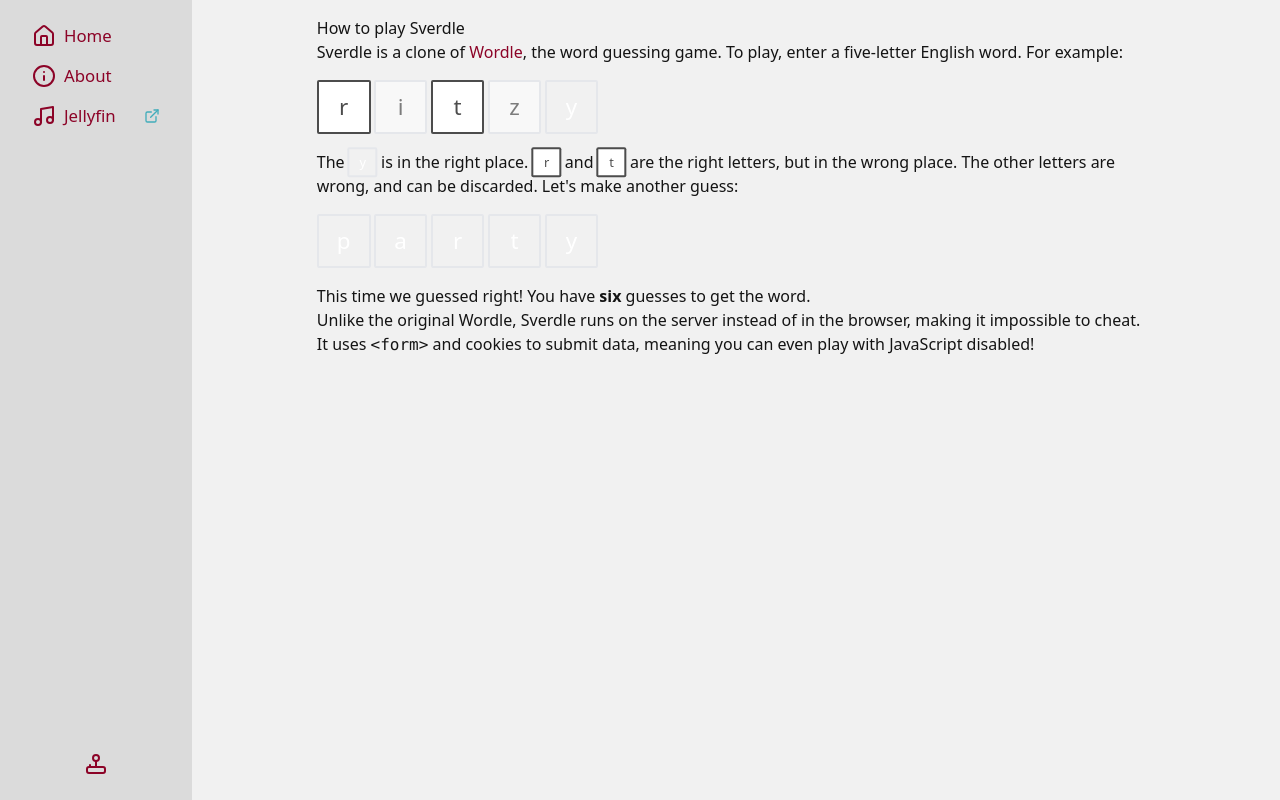
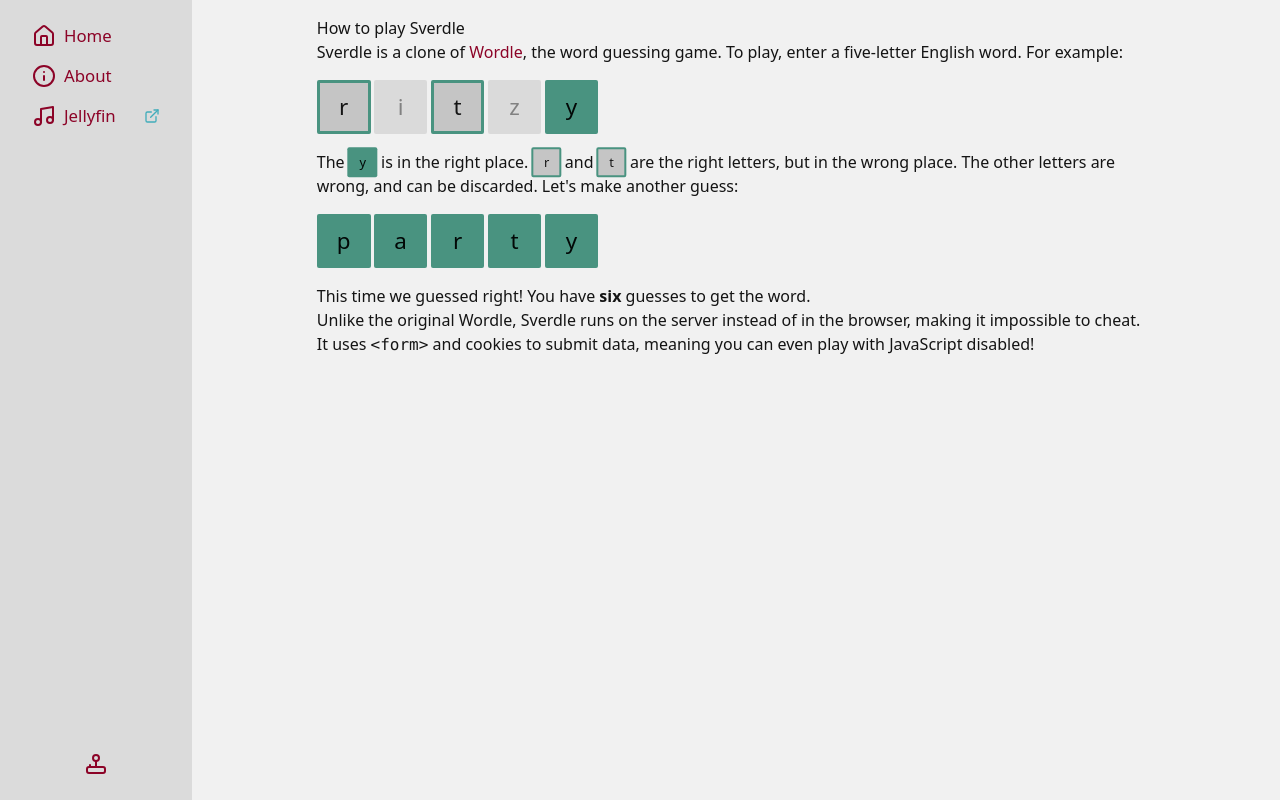
Before and after one commit to ananaso/adavidson.us, a SvelteKit app: page /sverdle/how-to-play in a window 1280 px wide. Built offline with nearby package versions, Linux system fonts and the light colour scheme.

Commit message:
update sverdle to look okay with daisyui themes

```diff
--- a/src/routes/sverdle/+page.svelte
+++ b/src/routes/sverdle/+page.svelte
@@ -274,9 +274,10 @@
 		content: 'i';
 		display: inline-block;
 		font-size: 0.8em;
-		font-weight: 200;
-		width: 1.2em;
-		height: 1.2em;
+		font-weight: 400;
+		width: 1.4em;
+		height: 1.4em;
+		padding: 0.2em;
 		line-height: 1;
 		border: 1.5px solid oklch(var(--in));
 		border-radius: 50%;
--- a/src/routes/sverdle/how-to-play/+page.svelte
+++ b/src/routes/sverdle/how-to-play/+page.svelte
@@ -51,26 +51,25 @@
 		font-size: 0.8em;
 		width: 2.4em;
 		height: 2.4em;
-		background-color: white;
+		background-color: oklch(var(--b3));
+		color: oklch(var(--bc));
 		box-sizing: border-box;
+		border: none;
 		border-radius: 2px;
-		border-width: 2px;
-		color: rgba(0, 0, 0, 0.7);
 	}
 
 	.missing {
-		background: rgba(255, 255, 255, 0.5);
-		color: rgba(0, 0, 0, 0.5);
+		opacity: 0.5;
 	}
 
 	.close {
 		border-style: solid;
-		border-color: var(--color-theme-2);
+		border-color: oklch(var(--su));
 	}
 
 	.exact {
-		background: var(--color-theme-2);
-		color: white;
+		background: oklch(var(--su));
+		color: oklch(var(--suc));
 	}
 
 	.example {
```
